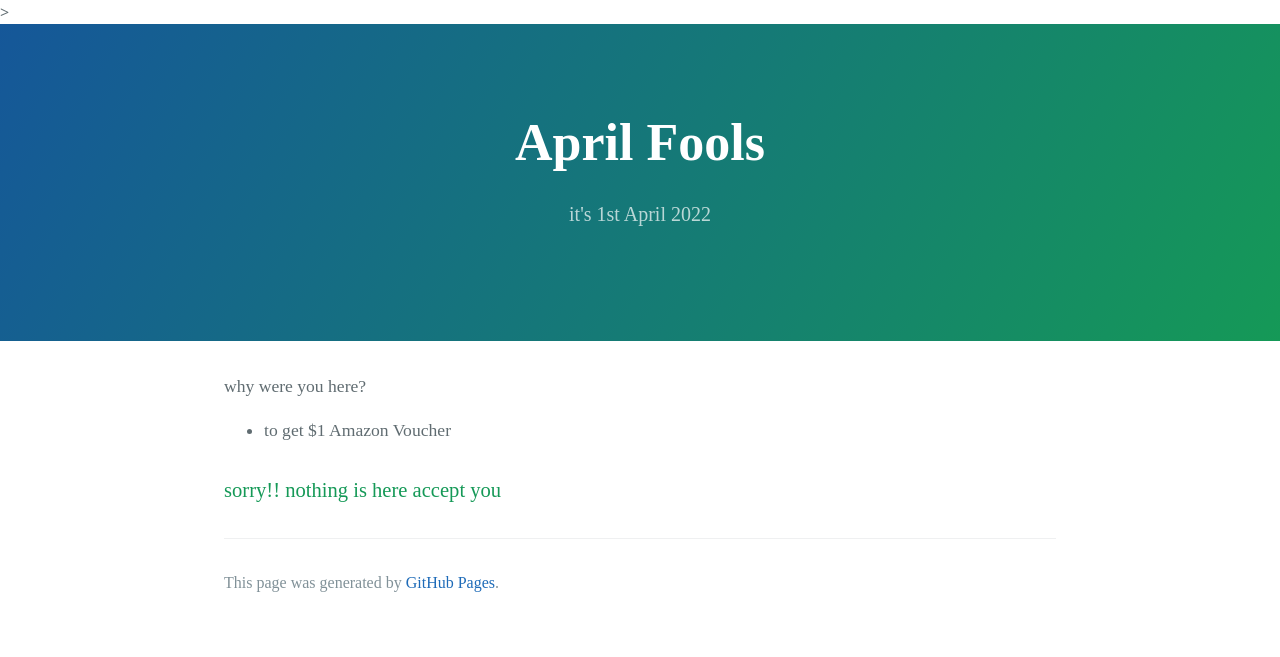
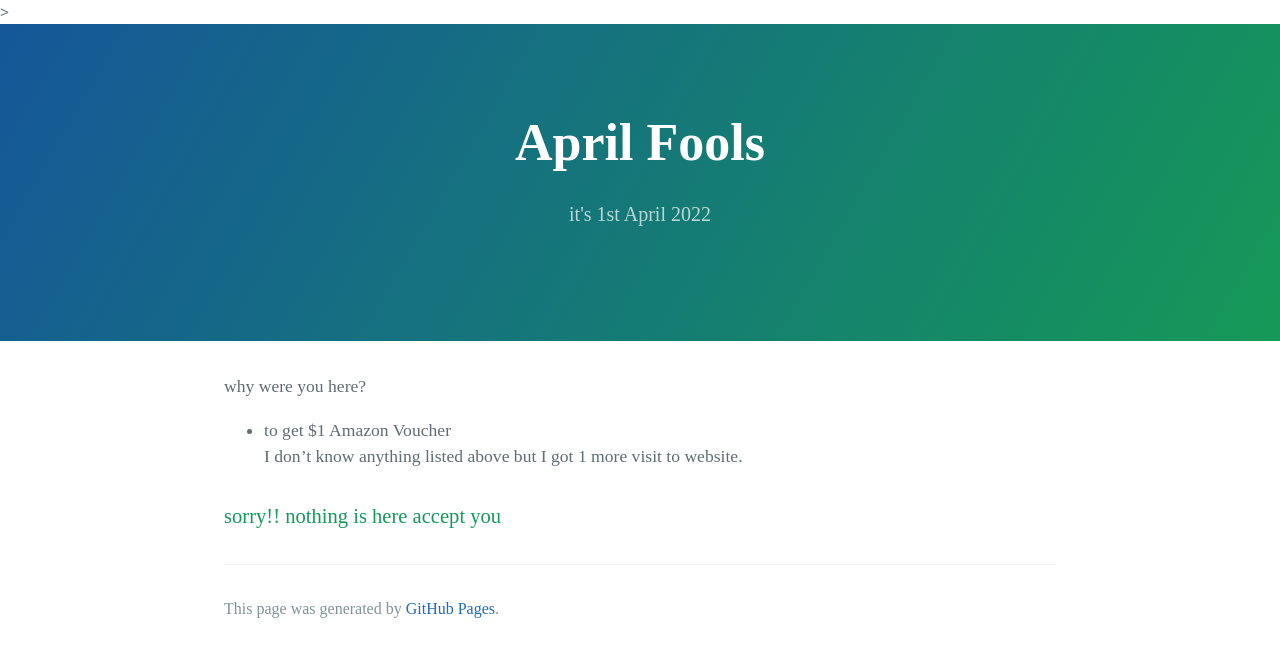
Before and after one commit to jayam04/jayam04, a Jekyll site: the page built from data/more/april_fools-2022.md, in a window 1280 px wide. Shown: the top 657 px of the page. Built offline with Jekyll 4.4.1, drawn with Linux system fonts in a browser that asks for light colours; some web fonts are replaced; our own code applies the rules of GitHub Pages for plain Markdown files.

Commit message:
Update april_fools-2022.md

```diff
--- a/data/more/april_fools-2022.md
+++ b/data/more/april_fools-2022.md
@@ -5,5 +5,6 @@ description: it's 1st April 2022
 
 why were you here?
 * to get $1 Amazon Voucher
+I don't know anything listed above but I got 1 more visit to website.
 
 ### sorry!! nothing is here accept you
```
